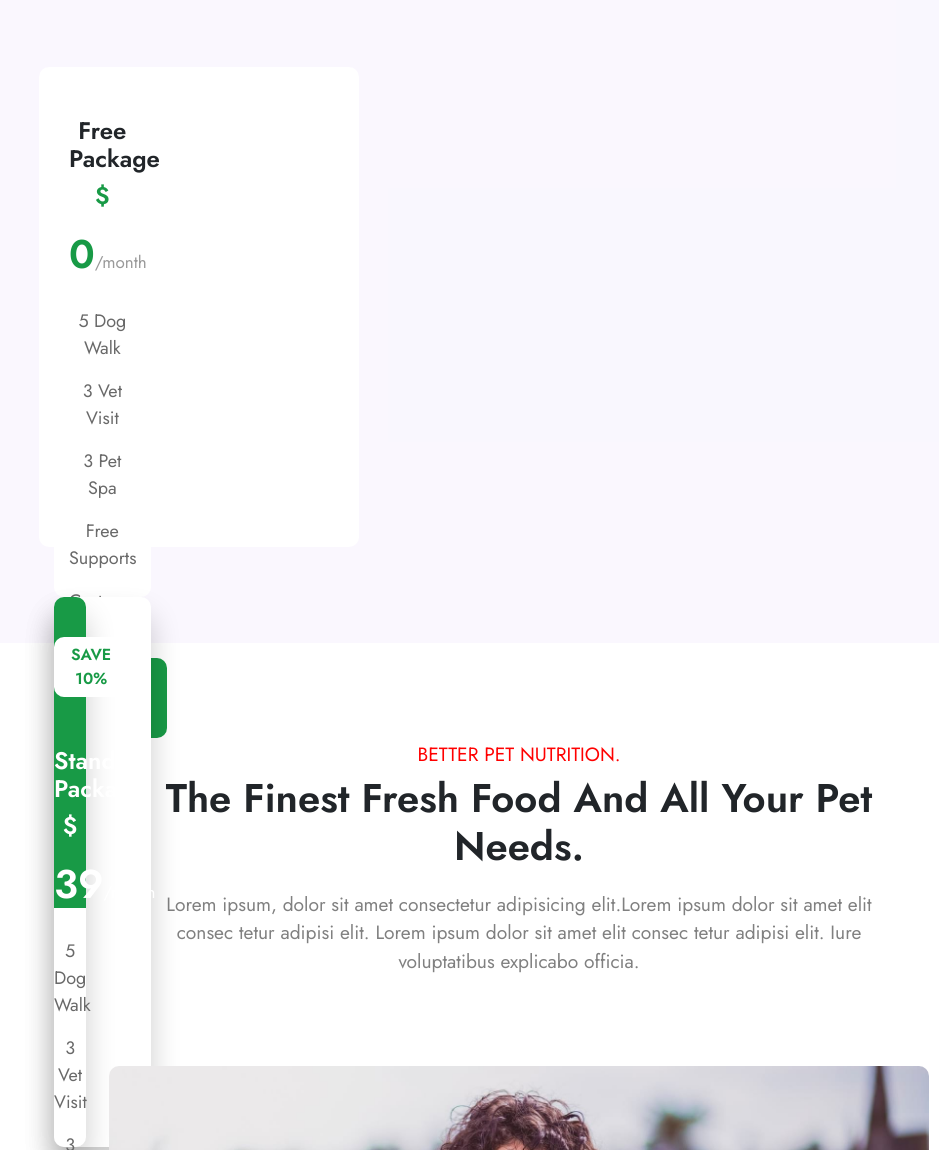
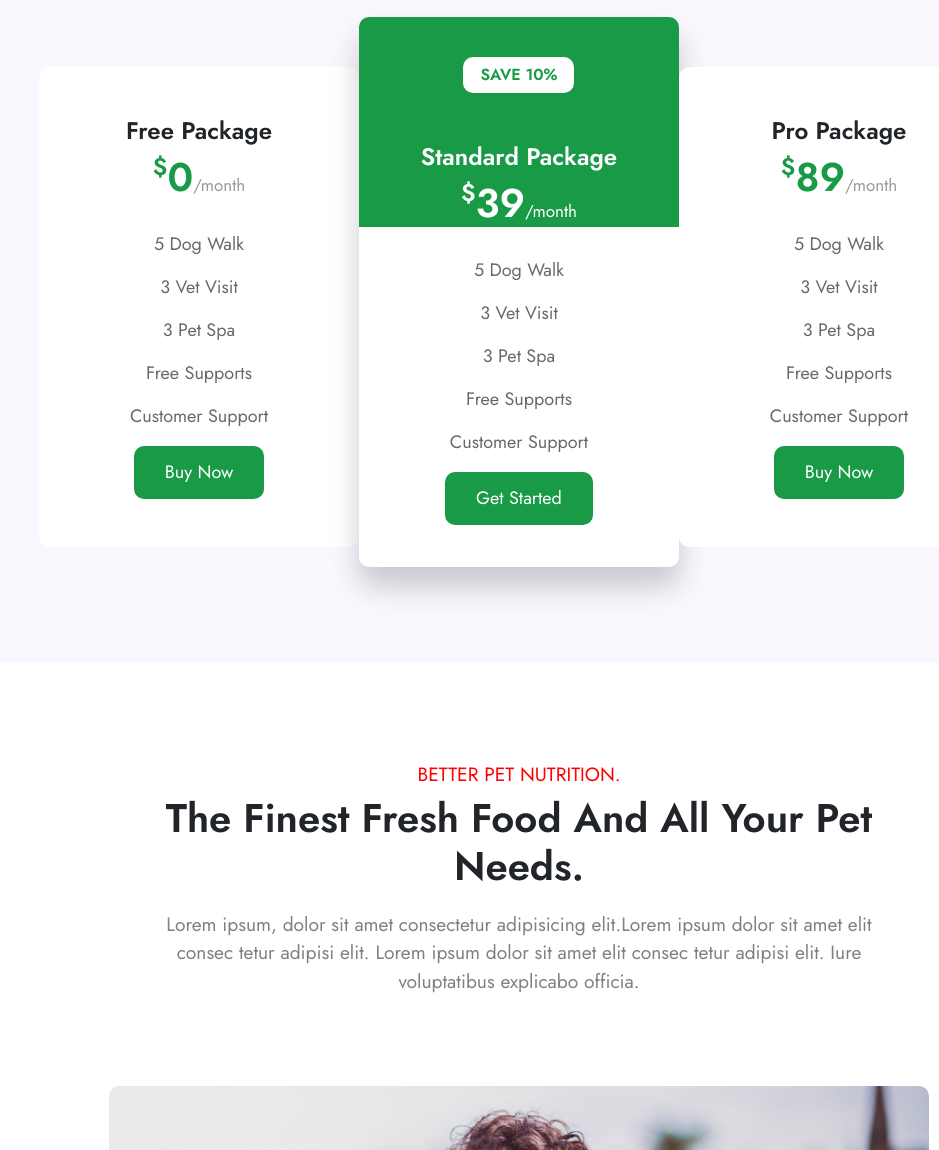
Before and after one commit to oOHanabiOo/BC29_PoochCare_HoangAn_MinhKhoa, a plain HTML site: page index.html in a window 1280 px wide. Shown: the part 3115-4265 px from the top of the page, without its empty margins (121-1060 px from the left). Drawn offline with nearby package versions, Linux system fonts and the light colour scheme; a script that the page names is missing.

Commit message:
up by HoangAn

```diff
--- a/css/style.css
+++ b/css/style.css
@@ -781,6 +781,9 @@ h4 {
     bottom: 20px;
     right: 20px;
     font-size: 20px;
+}
+
+
 /* RESPONSIVE */
 
 @media (min-width: 769px) and (max-width: 992px) {
@@ -843,9 +846,6 @@ h4 {
     #choose .titanic {
         width: 90%;
     }
-    /* .count__box span {
-        font-size: 1rem;
-    } */
     .better__title {
         padding: 0 10px 50px 10px;
     }
--- a/index.html
+++ b/index.html
@@ -266,12 +266,7 @@
                     <h2 class="h2">Affordable Packages</h2>
                 </div>
                 <div class="row plan__content">
-
-
-                    <div id="plan__1" class="col-4 plan__1">
-
-                    <div class="col-lg-4 plan__1">
-
+                    <div id="plan__1" class="col-lg-4 plan__1">
                         <div class="plan__2">
                             <div class="plan__top">
                                 <h6>Free Package</h6>
@@ -304,18 +299,11 @@
                             </div>
                         </div>
                     </div>
-
-
-                    <div id="plan__12" class="col-4 plan__1active">
-
-                    <div class="col-lg-4 plan__1active">
-
+                    <div id="plan__12" class="col-lg-4 plan__1active">
                         <div class="plan__2">
                             <div class="plan__top">
                                 <button class="btn">SAVE 10% </button>
-
                                 <h6>Standard Package</h6>
-
                                 <h4><label>$</label>39<span>/month</span></h4>
                             </div>
                             <div class="plan__bottom">
@@ -344,14 +332,10 @@
                             </div>
                         </div>
                     </div>
-
-                    <div id="plan__13" class="col-4 plan__1">
-                    <div class="col-lg-4 plan__1">
-
+                    <div id="plan__13" class="col-lg-4 plan__1">
                         <div class="plan__2">
                             <div class="plan__top">
                                 <h6>Pro Package</h6>
-
                                 <h4><label>$</label>89<span>/month</span></h4>
                             </div>
                             <div class="plan__bottom">
@@ -382,6 +366,7 @@
                     </div>
                 </div>
             </div>
+        </div>
         </div>
     </section>
     <!-- BETTER -->
@@ -601,9 +586,9 @@
         </div>
         <button onclick="topFunction()" id="myBtn" title="Go to top">
             <a href="#" class="backToTop cd-top text-replace js-cd-top">
-            <i class="fa fa-angle-up"> </i>
-        </a>
-    </button>
+                <i class="fa fa-angle-up"> </i>
+            </a>
+        </button>
 
     </section>
 
```
